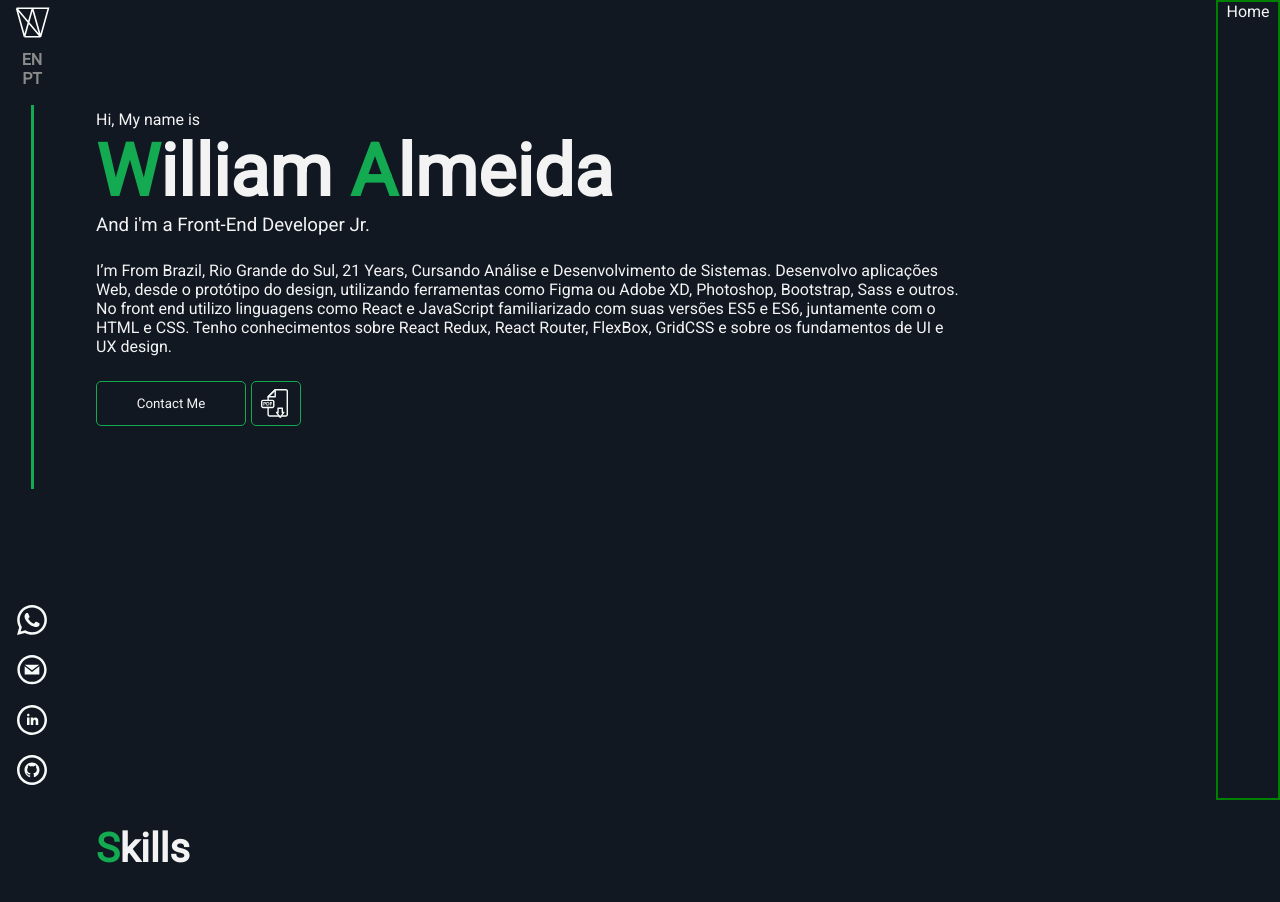
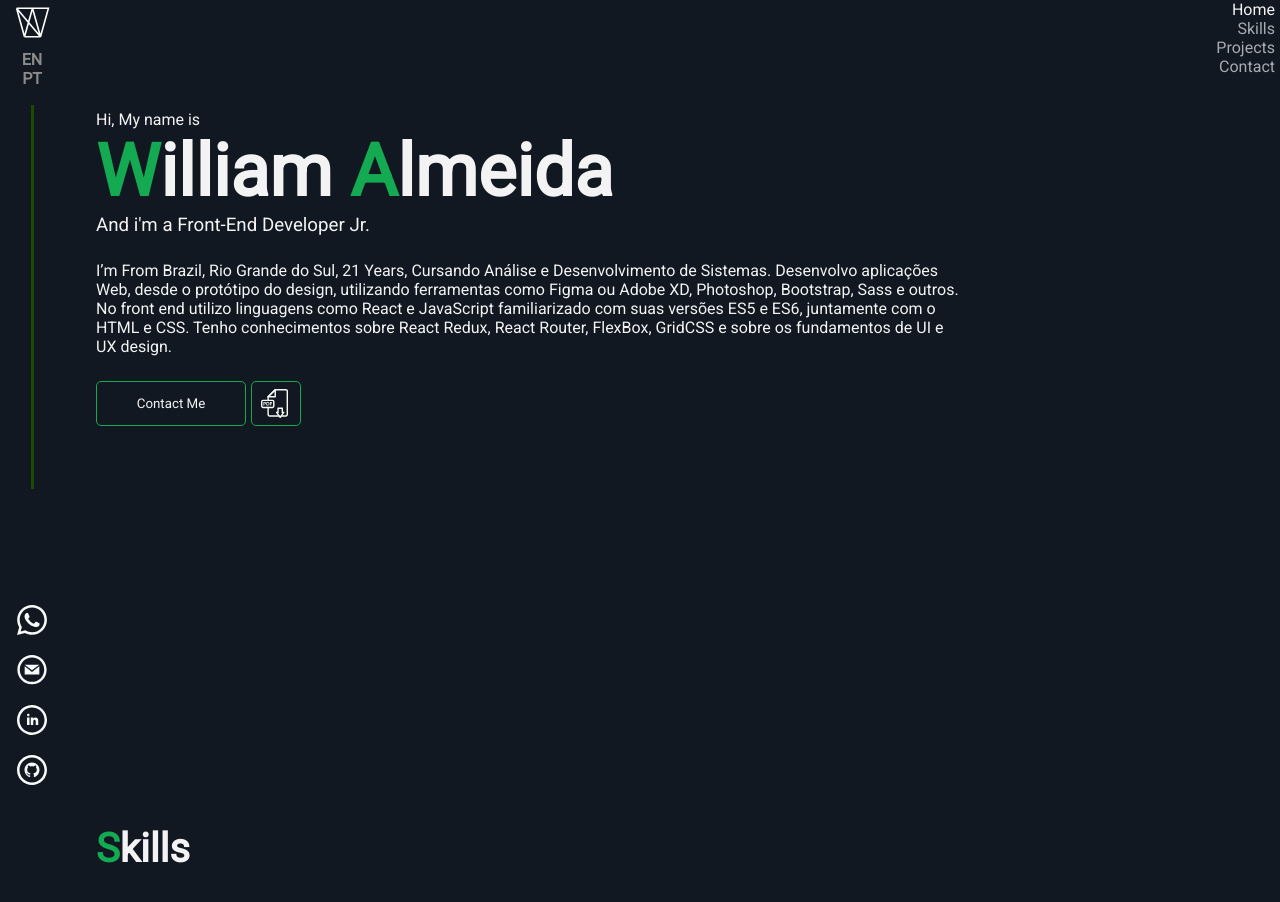
Before and after one commit to Williamas47/Portfolio-William-Almeida, a React (Create React App) app: page / in a window 1280 px wide. Shown: the top 902 px of the page. Built offline with nearby package versions, Linux system fonts and the light colour scheme; the HTML template or start-up script is replaced by a standard one.

Commit message:
Scrollbar Styles Added

```diff
--- a/public/index.html
+++ b/public/index.html
@@ -15,7 +15,17 @@
     <link href='https://fonts.googleapis.com/css?family=Roboto' rel='stylesheet'>
     <link href='https://fonts.googleapis.com/css?family=Hind+Siliguri' rel='stylesheet'>
 
+    <style>
 
+    /* ScrollBar */
+    ::-webkit-scrollbar {width: 10px;    }
+    ::-webkit-scrollbar-track {background: #151E3C;}
+    ::-webkit-scrollbar-thumb {
+    background: #13AA52;
+    border-radius: 0 0 50px 50px;
+    }
+    ::-webkit-scrollbar-thumb:hover {background: #0d803c;}
+    </style>
 
     <!-- <link rel="apple-touch-icon" href="%PUBLIC_URL%/logo192.png" /> -->
     <!--
--- a/src/App.css
+++ b/src/App.css
@@ -1,8 +1,10 @@
 :root{
     --primary-color: #111821;
     --secundary-color: #13AA52;
+    --terceary-color: #194B02;
     /* --secundary-color: #63d492; */
     --text-primary-color: #F3F3F4;
+    --text-secundary-color: #A6ACB1;
 }
 * {
     margin: 0;
@@ -14,13 +16,17 @@
     /* font-family: 'Arimo'; */
     /* font-family: 'Nunito'; */
     /* font-family: 'Hind Siliguri'; */
+
 }
 #App{
     display: flex;
     flex-direction: row;
     /* align-items: center; */
     justify-content: center;
-}
+
+   }
 #Main{
     width: 85%;
+    /* overflow-y: scroll; */
+
 }
--- a/src/App.js
+++ b/src/App.js
@@ -1,18 +1,15 @@
 import React from 'react';
 import "./App.css";
 import Aside from './components/Aside/Aside'
-import Home from './components/Home/Home';
+import Main from './components/Main/Main';
+
 import Nav from './components/Nav/Nav'
-import Skills from './components/Skills/Skills';
 
 const App = () => {
   return (
     <div id="App">
       <Aside/>
-      <div id="Main">
-      <Home/>
-      <Skills/>
-      </div>
+      <Main/>
       <Nav/>
     </div>
 // ao hover no botao do pfd sair otexto "baixar curriculo"
--- a/src/components/Aside/AsideStyles.js
+++ b/src/components/Aside/AsideStyles.js
@@ -42,7 +42,7 @@ export const StyledAside = styled.aside`
         width: 3px;
         margin-top: 100px;
         height: 48%;
-        background: var(--secundary-color);
+        background: var(--terceary-color);
         position: absolute;
     }
     #asideBottom{
--- a/src/components/Home/Home.js
+++ b/src/components/Main/Home/Home.js
@@ -1,5 +1,5 @@
 import React from 'react'
-import SvgFiles from '../SvgFiles';
+import SvgFiles from '../../SvgFiles';
 // import "./Home.styles.scss"
 import {StyledHome} from "./HomeStyles";
 
--- /dev/null
+++ b/src/components/Main/Main.js
@@ -0,0 +1,13 @@
+import React from 'react'
+import Home from './Home/Home';
+import Skills from './Skills/Skills';
+const Main = () => {
+    return (
+        <div id="Main">
+            <Home/>
+            <Skills/>
+        </div>
+    )
+}
+
+export default Main
--- a/src/components/Nav/Nav.js
+++ b/src/components/Nav/Nav.js
@@ -3,7 +3,10 @@ import {StyledNav} from "./NavStyles";
 const Nav = () => {
     return (
         <StyledNav>
-            <p>Home</p>
+            <p id="activeSection">Home</p>
+            <p>Skills</p>
+            <p>Projects</p>
+            <p>Contact</p>
         </StyledNav>
     )
 }
--- a/src/components/Nav/NavStyles.js
+++ b/src/components/Nav/NavStyles.js
@@ -1,14 +1,18 @@
 import styled from "styled-components";
 
 export const StyledNav = styled.nav`
-    border: 2px solid green;
+    /* border: 2px solid green; */
     width: 5%;
     height: 100vh;
     position:fixed;
     right: 0;
+    margin-right: 5px;
     flex-direction: column;
     display: flex;
     /* justify-content: center; */
-    align-items: center;
-    color: var(--text-primary-color)
+    align-items: flex-end;
+    color: var(--text-secundary-color);
+    p#activeSection{
+        color: var(--text-primary-color);
+    }
 `;
```
Also changed, not shown: src/components/Main/MainStyles.js (added, +24 -0 lines), src/components/Main/Home/HomeStyles.js (renamed from src/components/Home/HomeStyles.js), src/components/Main/Skills/Skills.js (renamed from src/components/Skills/Skills.js), src/components/Main/Skills/SkillsStyles.js (renamed from src/components/Skills/SkillsStyles.js).
